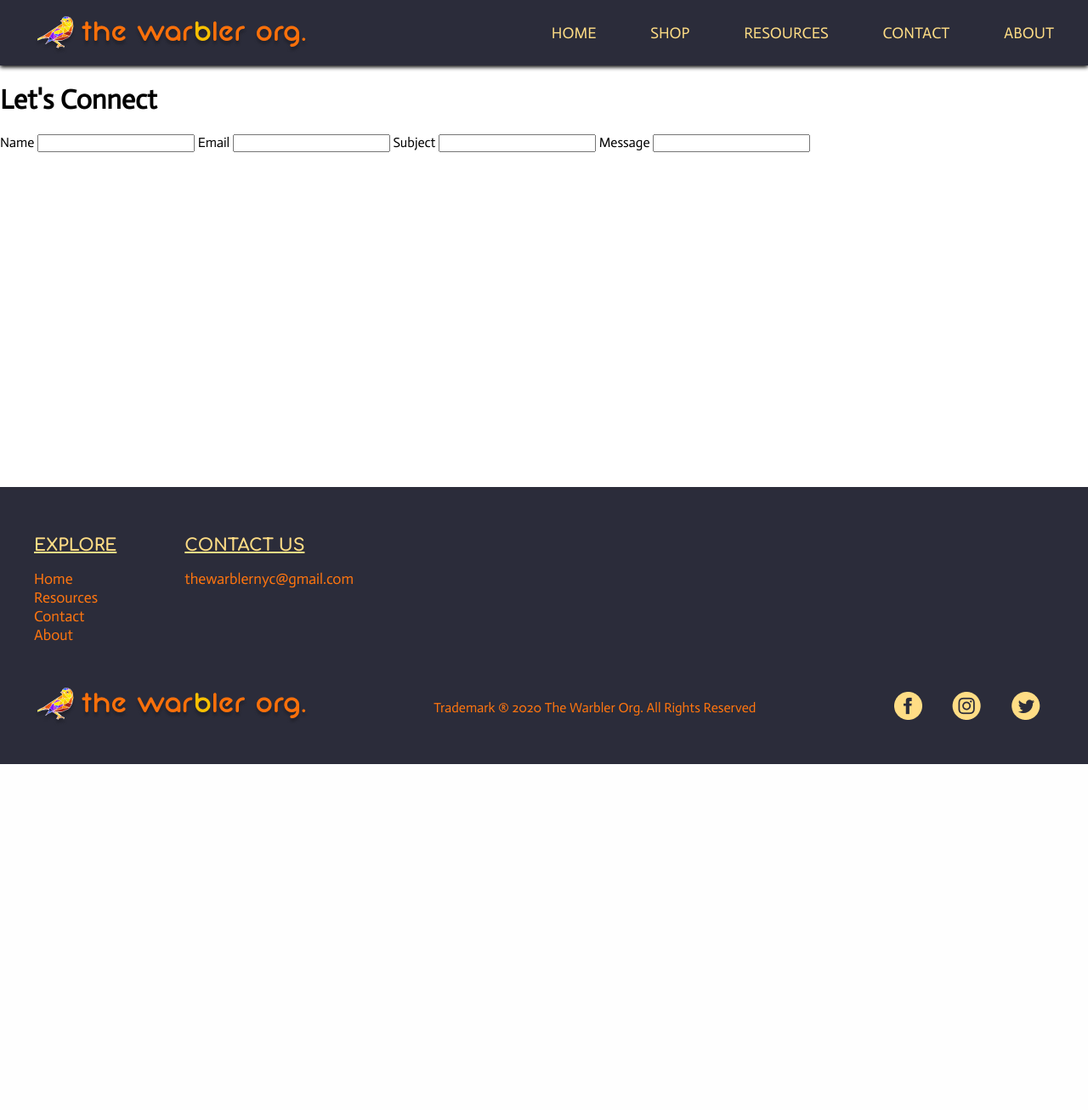
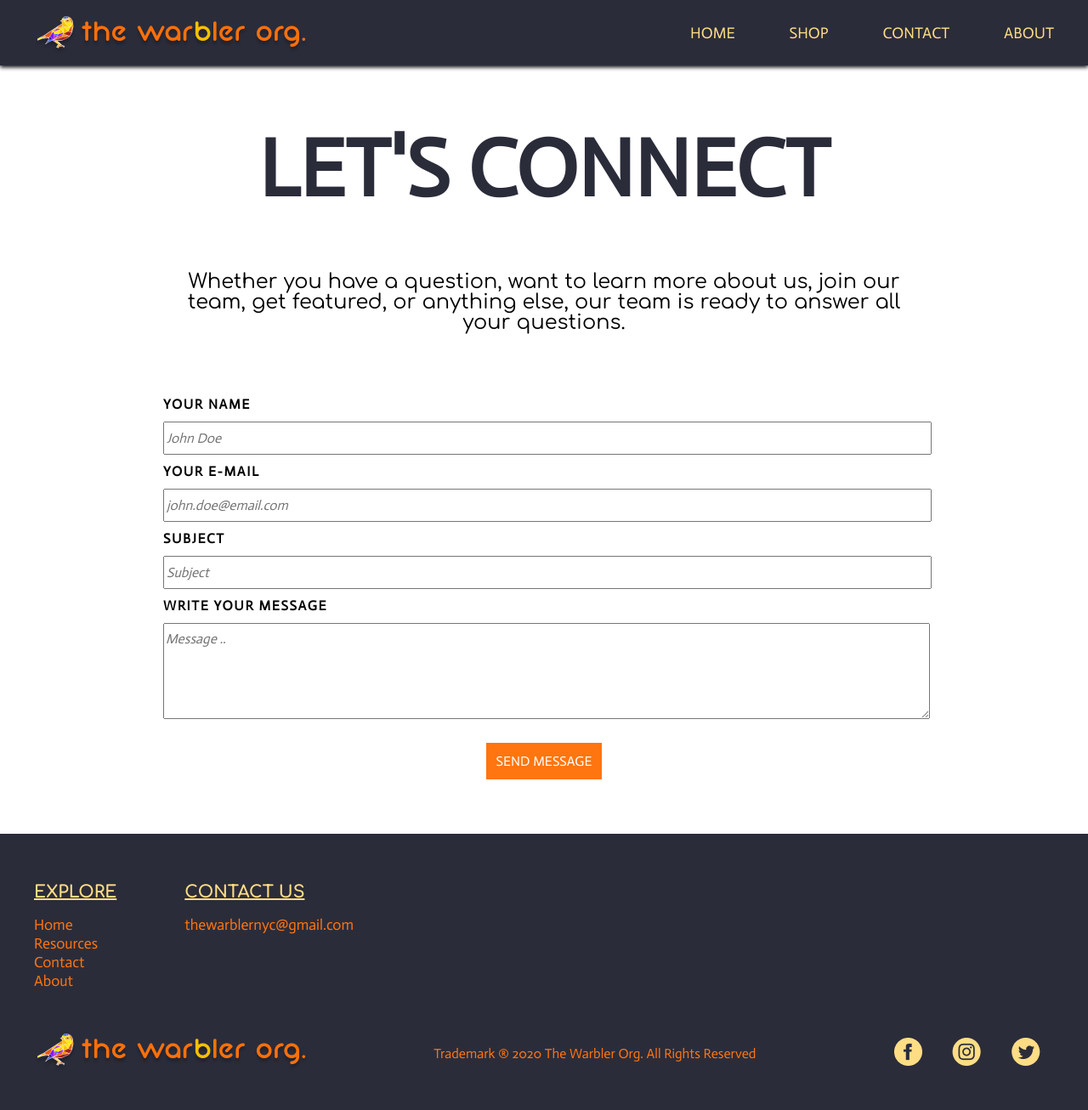
Before and after one commit to thewarblernyc/TheWarblerNYCWebsite, a Flask app: page /contact in a window 1280 px wide. Shown: the whole page at 85% size. Before the commit the page ends 899 px from the top, so only its background shows below. Run offline with Flask 2, Linux system fonts and the light colour scheme; parts of the project's set-up code (start-up, migrations or seed data) failed here and were passed over.

Commit message:
contact page

```diff
--- a/app.py
+++ b/app.py
@@ -1,18 +1,20 @@
 from flask import Flask, render_template
+import json
+
 app = Flask(__name__)
 app.config["TEMPLATES_AUTO_RELOAD"] = True
-
+publications = json.load("data/publication.json")
 
 @app.route("/")
-def index():
+def home():
     """Homepage for the Warbler Org."""
     return render_template("index.html")
 
 
-@app.route("/resource")
+@app.route("/publication")
 def resource():
-    """Resources page for the Warbler Org."""
-    return render_template("resource.html")
+    """Publications page for the Warbler Org."""
+    return render_template("publication.html")
 
 
 @app.route("/contact")
--- a/static/css/contact.css
+++ b/static/css/contact.css
@@ -0,0 +1,192 @@
+.page-section {
+  padding: 1.5rem;
+  text-align: center;
+}
+
+@media (min-width: 700px) {
+  .page-section {
+    padding: 4rem;
+  }
+}
+
+@media (min-width: 1024px) {
+   .page-section {
+    padding-left: 15%;
+    padding-right: 15%;
+  }
+}
+
+@media (min-width: 1400px) {
+  .textBody {
+    margin: auto;
+    max-width: 60rem;
+  }
+}
+
+.contact .btn {
+  background-color: #FF750F;
+  color: white;
+  opacity: 1;
+  border: none;
+  height: auto;
+  width: auto;
+  -webkit-appearance: none;
+  opacity: 1;
+  padding: .75rem;
+  margin-top: 1.5rem;
+  font-style: normal;
+  font-size: 1rem;
+  text-transform: uppercase;
+  font-family: "Actor";
+  font-weight: normal;
+  display: inline-block;
+}
+
+.btn:hover,
+.btn:active {
+  color: black;
+  transition: 0.15s ease-in;
+}
+
+.contact-header {
+  text-align: center;
+}
+
+.contact-header-text {
+  font-family: "Actor";
+  font-size: 3rem;
+  text-align: center;
+  font-weight: bold;
+  text-transform: uppercase;
+  color: #2b2c3a;
+}
+
+@media (min-width: 700px) {
+  .contact-header-text {
+    font-size: 5rem;
+  }
+}
+
+@media (min-width: 1024px) {
+  .contact-header-text {
+    font-size: 6rem;
+  }
+}
+
+.contact-text-statement {
+  font-size: 1rem;
+  line-height: 1.5rem;
+  font-family: "comfortaa";
+  color: black;
+  text-align: center;
+  padding-top: 0;
+  padding-bottom: 0;
+  max-width: 60rem;
+}
+
+@media (min-width: 700px) {
+  .contact-text-statement {
+    font-size: 1.25rem;
+  }
+}
+
+@media (min-width: 1024px) {
+  .contact-text-statement {
+    font-size: 1.5rem;
+  }
+}
+
+@media (min-width: 1400px) {
+    .contact-text-statement {
+      padding: 0;
+      margin: auto;
+    }
+  }
+
+.contact-info {
+  font-size: 1rem;
+  font-family: "Actor";
+  color: black;
+  font-weight: bold;
+  text-align: center;
+  align-content: center;
+  align-items: center;
+}
+
+@media (min-width: 700px) {
+  .contact-info {
+    font-size: 1rem;
+  }
+}
+
+@media (min-width: 1024px) {
+  .contact-info {
+    padding: 5%;
+    padding-left: 15%;
+    padding-right: 15%;
+    font-size: 1rem;
+  }
+}
+
+@media (min-width: 1400px) {
+  .contact-info {
+    font-size: 1.5rem;
+
+    padding: 0rem;
+    padding-top: 5%;
+    padding-bottom: 5%;
+    margin: auto;
+    max-width: 60rem;
+  }
+}
+
+
+/* Form  */
+.controls {
+  display: grid;
+  grid-template-columns: 1fr;
+  grid-gap: .5rem;
+  text-align: left;
+}
+
+.elem-group {
+  text-align: left;
+}
+
+.name {
+  display: grid !important;
+  grid-template-columns: 1fr 1fr;
+  grid-gap: .5rem;
+}
+
+input,
+textarea,
+optgroup,
+select {
+  width: 100%;
+  font-size: 1rem;
+  padding-top: 0.5rem;
+  padding-bottom: 0.5rem;
+  font-family: "Actor";
+  font-style: italic;
+}
+
+label {
+  line-height: 2rem;
+  font-weight: bold;
+  text-transform: uppercase;
+  font-size: .75rem;
+  letter-spacing: 0.1rem;
+}
+
+@media (min-width: 1024px) {
+  label {
+    font-size: 1rem;
+    letter-spacing: 0.1rem;
+    line-height: 2.5rem;
+  }
+}
+
+#form_message {
+  margin-bottom: 1rem;
+}
--- a/static/css/index.css
+++ b/static/css/index.css
@@ -21,7 +21,7 @@
   grid-row-gap: 1rem;
 }
 
-.btn {
+.btn_home {
   margin: 0.2rem;
 }
 
--- a/static/css/nav.css
+++ b/static/css/nav.css
@@ -205,7 +205,7 @@
 }
 
 .nav-checkbox:checked ~ .nav-button {
-  height: 19.5rem;
+  height: 16rem;
   box-shadow: 0 0 5rem black;
 }
 
--- a/static/css/styles.css
+++ b/static/css/styles.css
@@ -1,11 +1,21 @@
 @import "footer.css";
 @import "nav.css";
+@import "contact.css";
 /* @import "index.css"; */
 /* @import "resource.css"; */
+
+* {
+    scroll-behavior: smooth;
+    /* we have the articles from the editors
+    so ill work on getting those up while i want you to work on styling the contacts
+    is that fine with you? */
+}
+
 
 body {
     margin: 0;
     padding: 0;
     font-family: 'Actor';
+    /* font-family: "Comfortaa"; */
     overflow-x: hidden;
 }
--- a/templates/contact.html
+++ b/templates/contact.html
@@ -2,18 +2,47 @@
 
 {% block main %}
     <link rel="stylesheet" href="../static/css/contact.css">
-    <h1>Let's Connect</h1>
-    <form action="">
-        <label for="name">Name</label>
-        <input type="text" name="name">
+    <section class="contact page-content">
 
-        <label for="email">Email</label>
-        <input type="email" name="email">
+        <header class="contact-header page-section">
+          <div class="contact-header-text">Let's Connect</div>
+        </header>
 
-        <label for="subject">Subject</label>
-        <input type="text" name="subject">
+        <div class="contact-text-statement page-section">
+          Whether you have a question, want to learn more about us, join our team, get featured, or anything else,
+          our team is ready to answer all your questions.
+        </div>
 
-        <label for="message">Message</label>
-        <input type="text" name="message">
-    </form>
+        <div class="contact-info page-section">
+
+          <div class="contact-info-box">
+            <div class="contact-form">
+              <form action="contact.php" method="post">
+                <div class="elem-group">
+                  <label for="name">Your Name</label>
+                  <input type="text" id="name" name="visitor_name" placeholder="John Doe" pattern=[A-Z\sa-z]{1,60} required>
+                </div>
+                <div class="elem-group">
+                  <label for="email">Your E-mail</label>
+                  <input type="text" id="email" name="visitor_email" placeholder="john.doe@email.com" required>
+                </div>
+                <div class="elem-group">
+                  <label for="title">Subject</label>
+                  <input type="text" id="title" name="visitor_subject" required placeholder="Subject">
+                </div>
+                <div class="elem-group">
+                  <label for="message">Write your message</label>
+                  <textarea  rows="5" style="min-width: 100%; max-width: 100%;" id="message" name="visitor_message"
+                    placeholder="Message .." required></textarea>
+                </div>
+                <button class="btn" type="submit">Send Message</button>
+              </form>
+
+
+            </div>
+          </div>
+
+        </div>
+
+      </section>
 {% endblock %}
--- a/templates/index.html
+++ b/templates/index.html
@@ -14,7 +14,7 @@
         The Warbler aims to promote environmentally-friendly actions that will
         positively impact the ecosystem and improve quality of life for city
         residents.
-        <a href="#" class="btn">
+        <a href="#publication" class="btn_home">
           <div class="btn-content">
             Read More
           </div>
@@ -23,7 +23,7 @@
     </div>
   </section>
 
-  <section class="recentPublications">
+  <section class="recentPublications" id="publication">
     <div class="page-section">
       <div class="title">
         Recent Publications
--- a/templates/layout.html
+++ b/templates/layout.html
@@ -39,13 +39,13 @@
               ></a
             >
           </li>
-          <li>
+          <!-- <li>
             <a href="/resource"
               ><img src="../static/img/icons/resources.png" alt="icon" /><span
                 >Resources</span
               ></a
             >
-          </li>
+          </li> -->
           <li>
             <a href="/contact"
               ><img src="../static/img/icons/contactUs.png" alt="icon" /><span
@@ -75,7 +75,7 @@
           <ul class="nav-desktop-list">
             <li><a href="/">Home</a></li>
             <li><a href="https://the-warbler-org.myshopify.com/">Shop</a></li>
-            <li><a href="/resource">Resources</a></li>
+            <!-- <li><a href="/resource">Resources</a></li> -->
             <li><a href="/contact">Contact</a></li>
             <li><a href="/about">About</a></li>
           </ul>
--- /dev/null
+++ b/templates/publication.html
@@ -0,0 +1,6 @@
+{% extends "layout.html" %} {% block main %}
+<link rel="stylesheet" href="../static/css/publication.css">
+<div class="page-content publication">
+
+</div>
+{% endblock %}
```
Also changed, not shown: data/publication.json (added, +11 -0 lines), test.py (added, +8 -0 lines).
